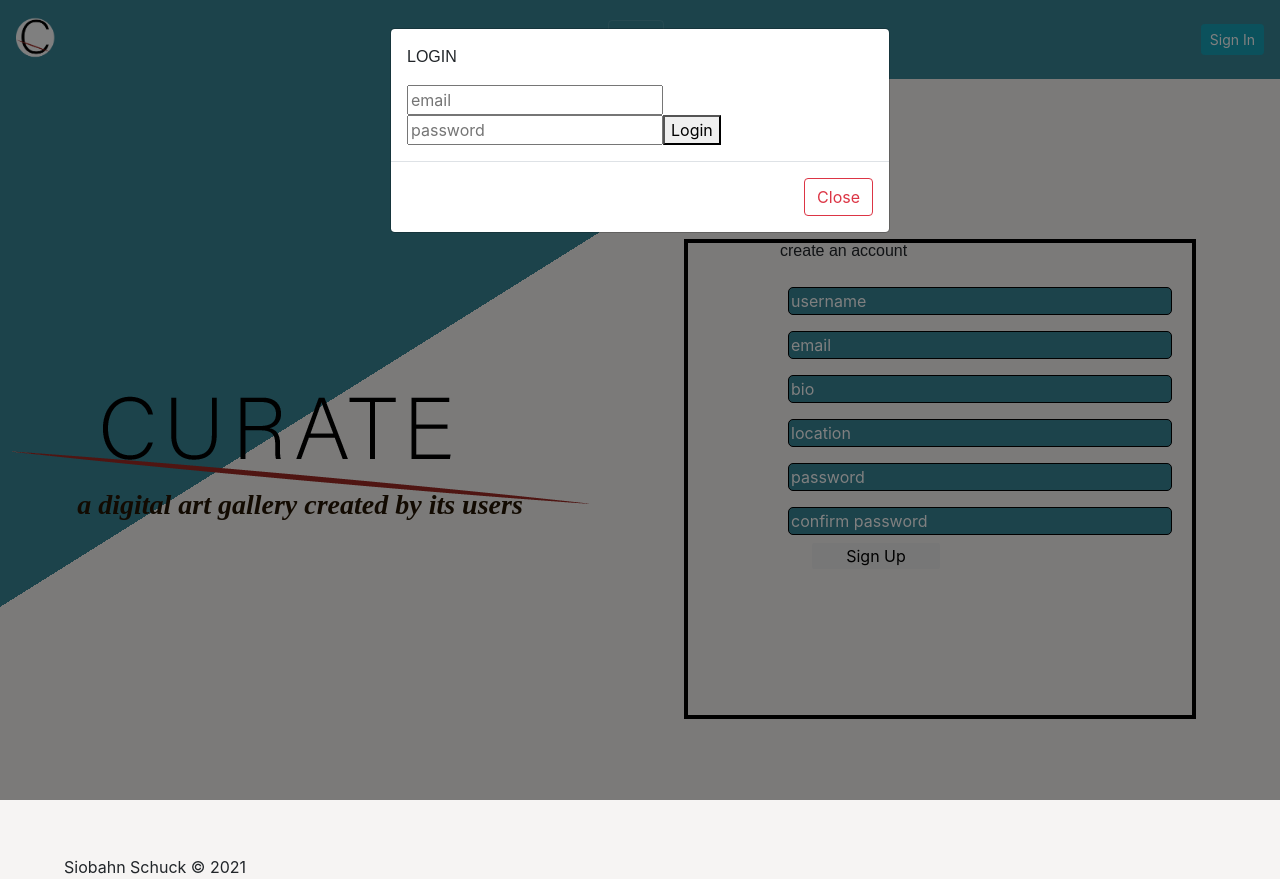
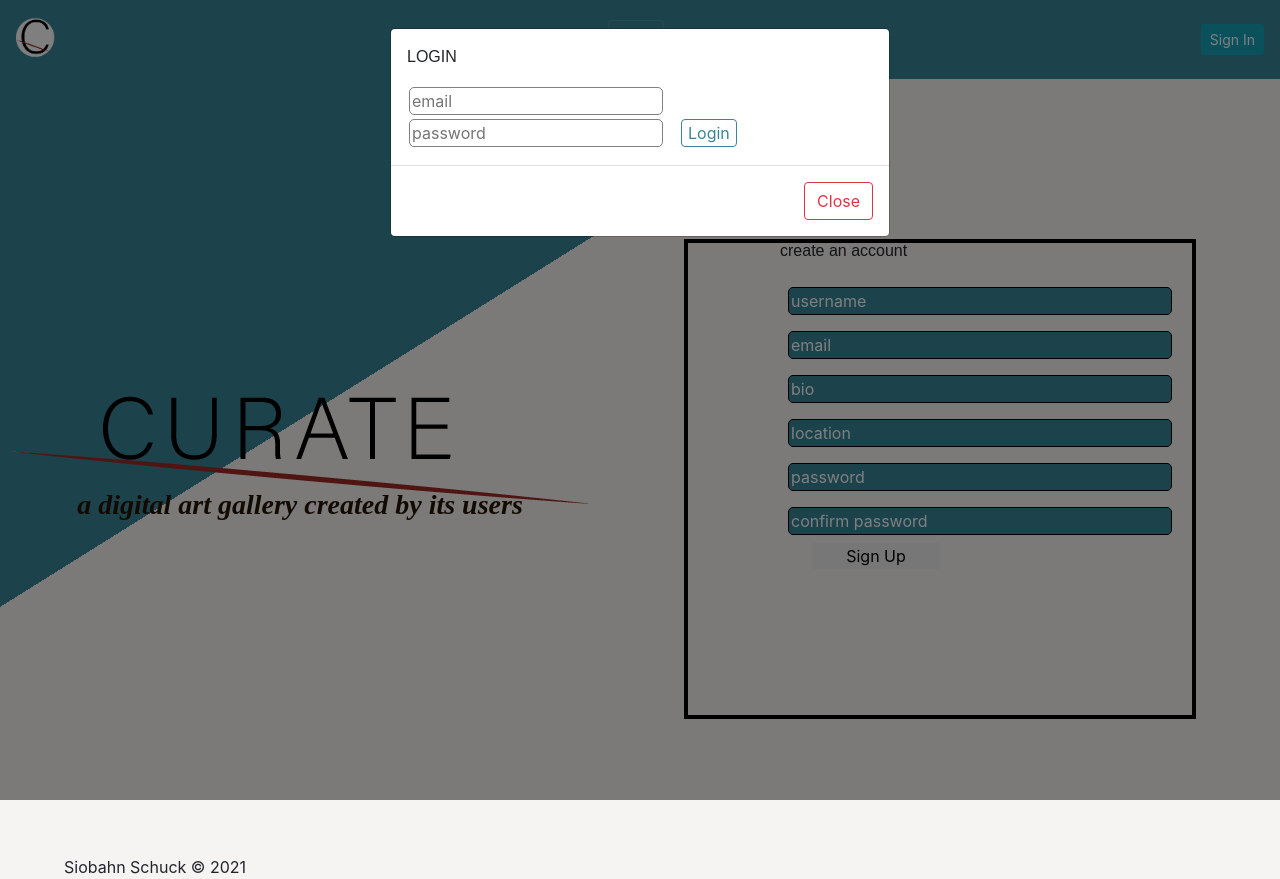
Before and after one commit to siobahnschuck/Curate, a React (Create React App) app in the folder client/: page / in a window 1280 px wide. Both pictures are taken after a click on the button "Sign In". Built offline with nearby package versions, Linux system fonts and the light colour scheme; a web font is replaced by a local one.

Commit message:
login button & form styling

```diff
--- a/client/src/components/Forms/loginForm.jsx
+++ b/client/src/components/Forms/loginForm.jsx
@@ -8,6 +8,7 @@ const LoginForm = (props) => {
       <p>LOGIN</p>
       <form onSubmit={(e) => props.handleLogin(e)}>
         <input
+          className="login-input"
           type="text"
           name="email"
           placeholder="email"
@@ -15,13 +16,14 @@ const LoginForm = (props) => {
           required
         />
         <input
+          className="login-input"
           type="password"
           name="password"
           placeholder="password"
           onChange={(e) => props.handleChangeLogin(e)}
           required
         />
-        <button variant="outline-success" type="submit">Login</button>
+        <button className="login-btn" variant="outline-success" type="submit">Login</button>
       </form>
     </div>
   )
--- a/client/src/css/Form.css
+++ b/client/src/css/Form.css
@@ -83,3 +83,23 @@
 .brief {
   margin-bottom: 0;
 }
+
+/* LOGIN FORM  */
+.login-btn {
+  border: 1px solid #388697;
+  border-radius: 4px;
+  background-color: transparent;
+  color: #388697;
+  margin-left: 1em;
+}
+
+.login-btn:hover {
+  background-color:#388697 ;
+  color: white;
+}
+
+.login-input {
+  border: 1px solid gray;
+  border-radius: 5px;
+  margin: 2px;
+}
```
